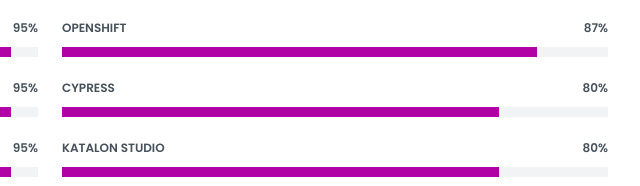
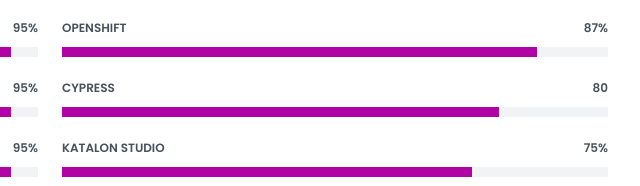
Before and after one commit to preciousmae04/profile, a plain HTML site: page index.html in a window 1280 px wide. Shown: the part 2131-2317 px from the top of the page, 640-1280 px from the left. Drawn offline with nearby package versions, Linux system fonts and the light colour scheme.

Commit message:
Update index.html

```diff
--- a/index.html
+++ b/index.html
@@ -220,16 +220,16 @@
             </div>
 
             <div class="progress">
-              <span class="skill">Cypress <i class="val">80%</i></span>
+              <span class="skill">Cypress <i class="val">80</i></span>
               <div class="progress-bar-wrap">
                 <div class="progress-bar" role="progressbar" aria-valuenow="80" aria-valuemin="0" aria-valuemax="100"></div>
               </div>
             </div>
 
             <div class="progress">
-              <span class="skill">Katalon Studio <i class="val">80%</i></span>
+              <span class="skill">Katalon Studio <i class="val">75%</i></span>
               <div class="progress-bar-wrap">
-                <div class="progress-bar" role="progressbar" aria-valuenow="80" aria-valuemin="0" aria-valuemax="100"></div>
+                <div class="progress-bar" role="progressbar" aria-valuenow="75" aria-valuemin="0" aria-valuemax="100"></div>
               </div>
             </div>
 
```
